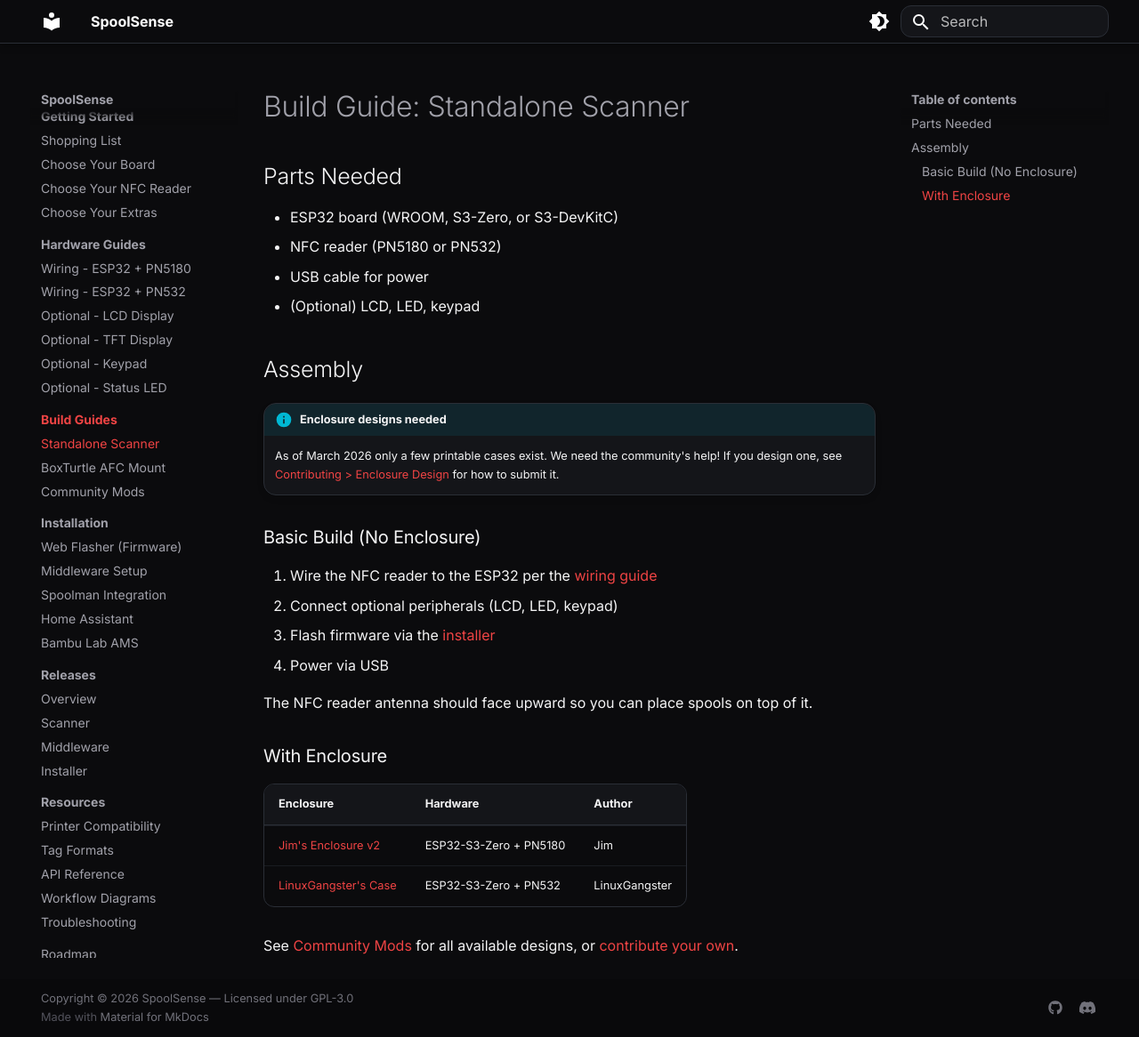
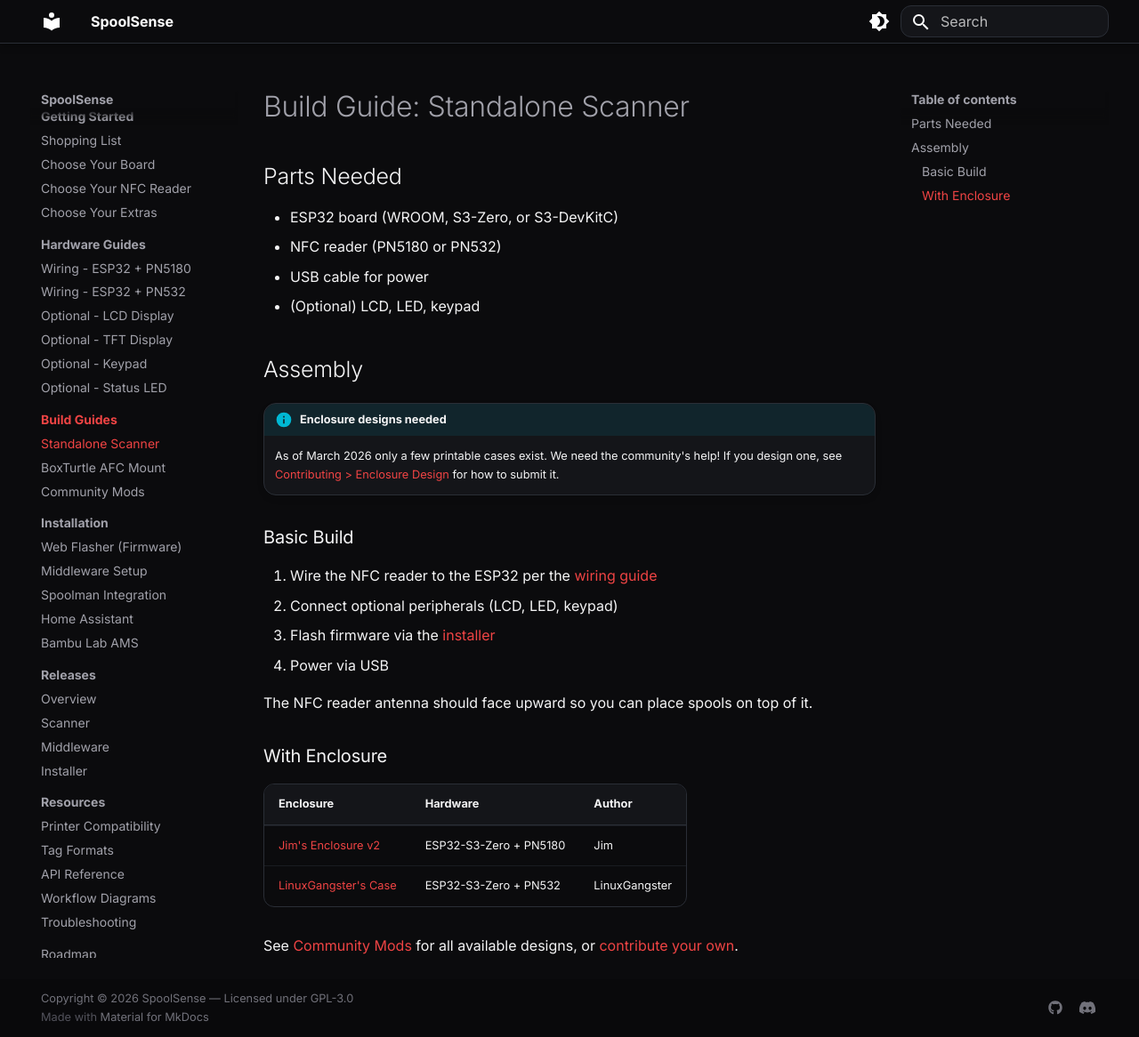
Before and after one commit to SpoolSense/spoolsense.org, an MkDocs documentation site: the page built from docs/builds/standalone.md, in a window 1280 px wide and 1166 px high. Shown: the whole window at 89% size. Built offline with MkDocs 1.6.1 and Material for MkDocs 9.7.7, drawn with Linux system fonts in a browser that asks for light colours.

Commit message:
docs: remove '(No Enclosure)' from basic build heading

```diff
--- a/docs/builds/standalone.md
+++ b/docs/builds/standalone.md
@@ -14,7 +14,7 @@
 !!! info "Enclosure designs needed"
     As of March 2026 only a few printable cases exist. We need the community's help! If you design one, see [Contributing > Enclosure Design](../contributing/enclosure-design.md) for how to submit it.
 
-### Basic Build (No Enclosure)
+### Basic Build
 
 1. Wire the NFC reader to the ESP32 per the [wiring guide](../hardware/wiring-pn5180.md)
 2. Connect optional peripherals (LCD, LED, keypad)
```
